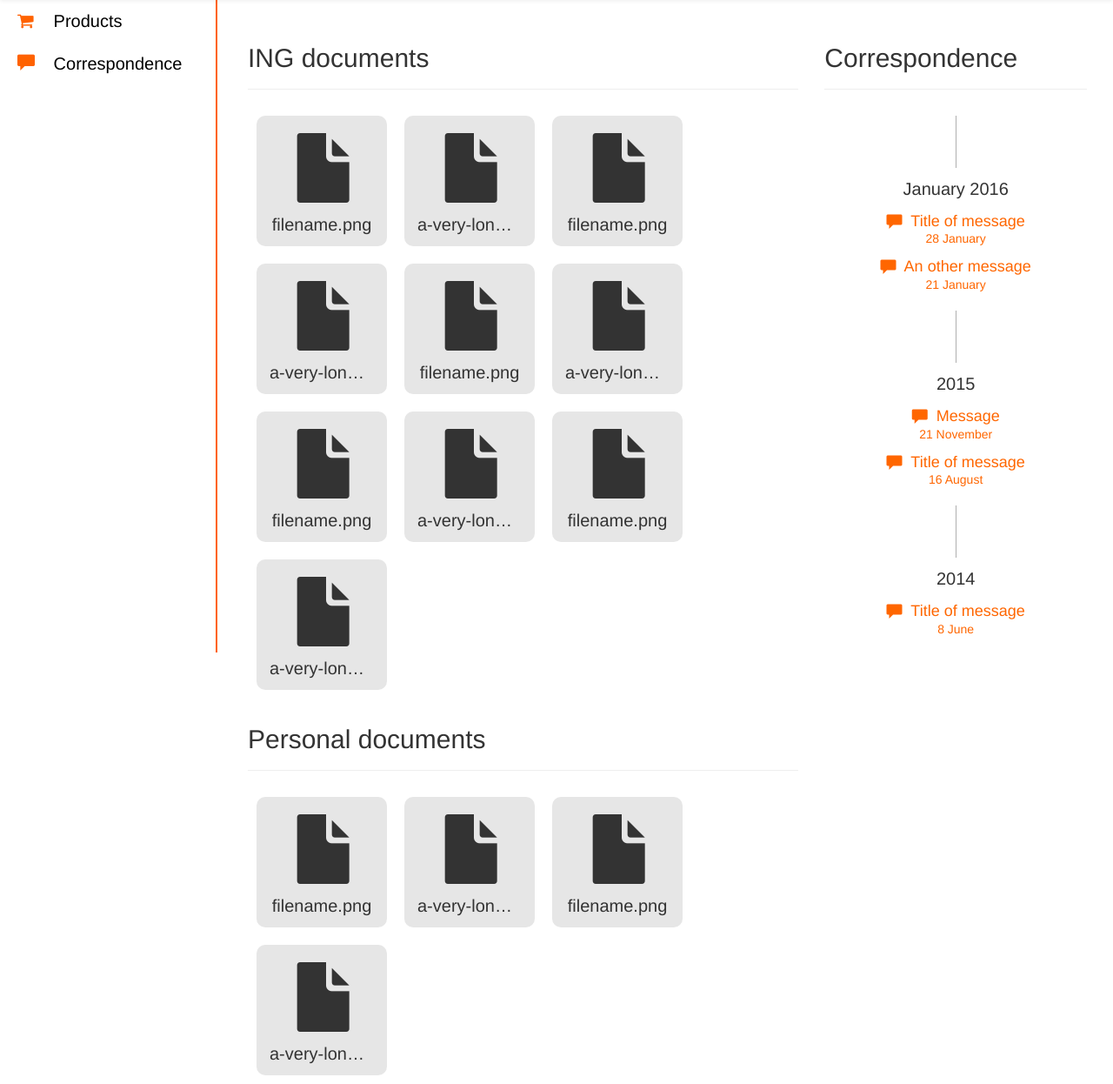
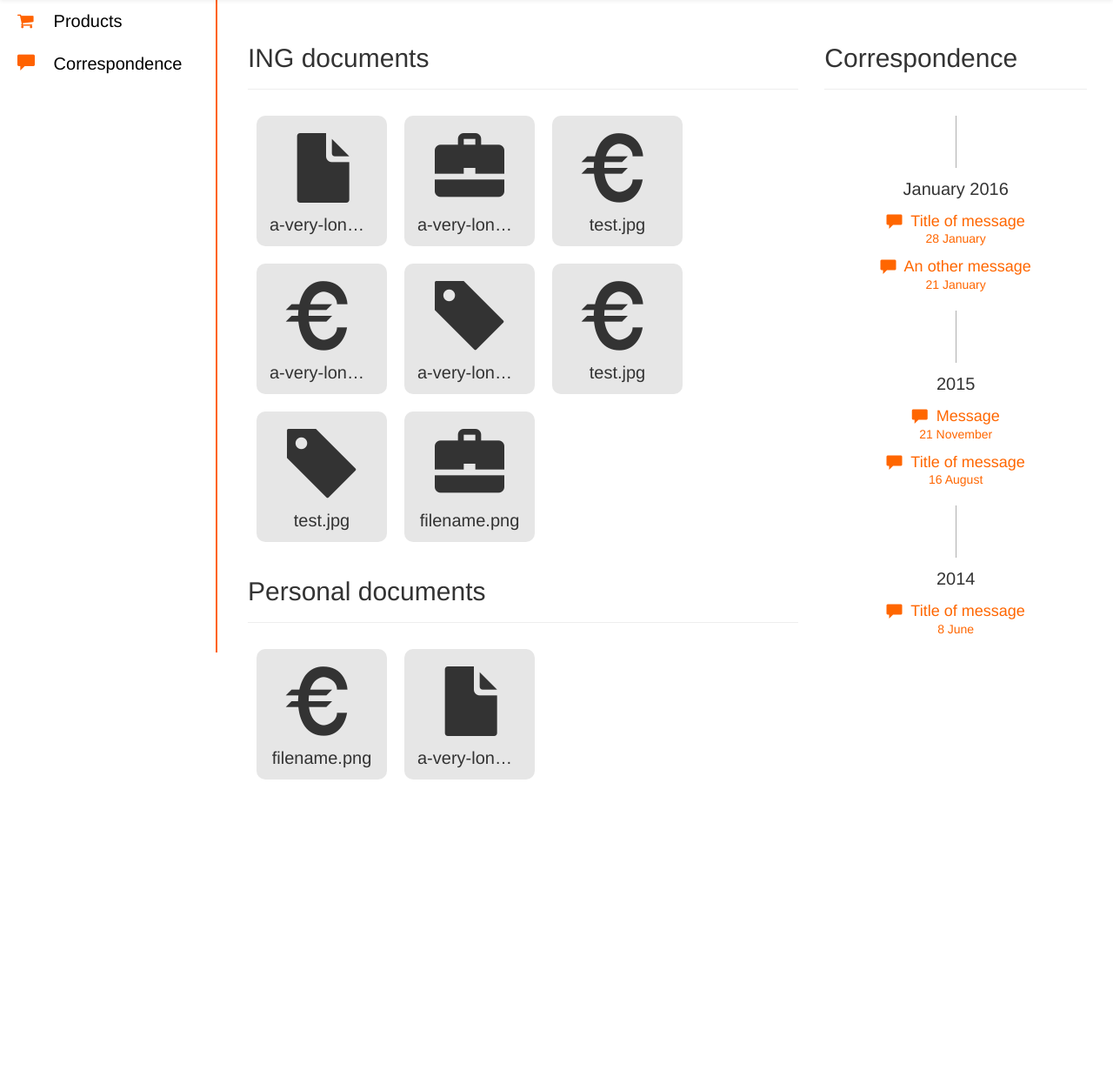
Before and after one commit to Vennik/bynkr, a PHP site: page /overview in a window 1280 px wide. Shown: the part 50-1296 px from the top of the page at 87% size. After the commit the page ends 946 px from the top, so only its background shows below. Run offline with PHP 8.4, Linux system fonts and the light colour scheme; some libraries are stand-ins or nearby versions.

Commit message:
Things random.

```diff
--- a/css/main.css
+++ b/css/main.css
@@ -215,6 +215,10 @@ form {
     left: 5px;
 }
 
+.document .glyphicon-euro {
+    left: -8px;
+}
+
 .message {
     text-align: center;
     text-decoration: none !important;
--- a/pages/overview.php
+++ b/pages/overview.php
@@ -25,39 +25,31 @@
                     <h2>ING documents</h2>
                 </div>
 
-                <a href="#" class="document"><span class="glyphicon glyphicon-file"></span><br>
-                    <p>filename.png</p></a>
-                <a href="#" class="document"><span class="glyphicon glyphicon-file"></span><br>
-                    <p>a-very-long-filename.png</p></a>
-                <a href="#" class="document"><span class="glyphicon glyphicon-file"></span><br>
-                    <p>filename.png</p></a>
-                <a href="#" class="document"><span class="glyphicon glyphicon-file"></span><br>
-                    <p>a-very-long-filename.png</p></a>
-                <a href="#" class="document"><span class="glyphicon glyphicon-file"></span><br>
-                    <p>filename.png</p></a>
-                <a href="#" class="document"><span class="glyphicon glyphicon-file"></span><br>
-                    <p>a-very-long-filename.png</p></a>
-                <a href="#" class="document"><span class="glyphicon glyphicon-file"></span><br>
-                    <p>filename.png</p></a>
-                <a href="#" class="document"><span class="glyphicon glyphicon-file"></span><br>
-                    <p>a-very-long-filename.png</p></a>
-                <a href="#" class="document"><span class="glyphicon glyphicon-file"></span><br>
-                    <p>filename.png</p></a>
-                <a href="#" class="document"><span class="glyphicon glyphicon-file"></span><br>
-                    <p>a-very-long-filename.png</p></a>
+                <?php
+
+                $icons = ['glyphicon-file', 'glyphicon-tag', 'glyphicon-briefcase', 'glyphicon-euro'];
+                $files = ['filename.png', 'a-very-long-filename.png', 'test.jpg'];
+                $amount = rand(5, 10);
+
+                for ($i = 0; $i < $amount; $i++) {
+                    echo '<a href="#" class="document"><span class="glyphicon ' . $icons[array_rand($icons)] . '"></span><br><p>' . $files[array_rand($files)] . '</p></a>';
+                }
+
+                ?>
 
                 <div class="page-header">
                     <h2>Personal documents</h2>
                 </div>
 
-                <a href="#" class="document"><span class="glyphicon glyphicon-file"></span><br>
-                    <p>filename.png</p></a>
-                <a href="#" class="document"><span class="glyphicon glyphicon-file"></span><br>
-                    <p>a-very-long-filename.png</p></a>
-                <a href="#" class="document"><span class="glyphicon glyphicon-file"></span><br>
-                    <p>filename.png</p></a>
-                <a href="#" class="document"><span class="glyphicon glyphicon-file"></span><br>
-                    <p>a-very-long-filename.png</p></a>
+                <?php
+
+                $amount = rand(2, 5);
+
+                for ($i = 0; $i < $amount; $i++) {
+                    echo '<a href="#" class="document"><span class="glyphicon ' . $icons[array_rand($icons)] . '"></span><br><p>' . $files[array_rand($files)] . '</p></a>';
+                }
+
+                ?>
 
             </div>
 
```
